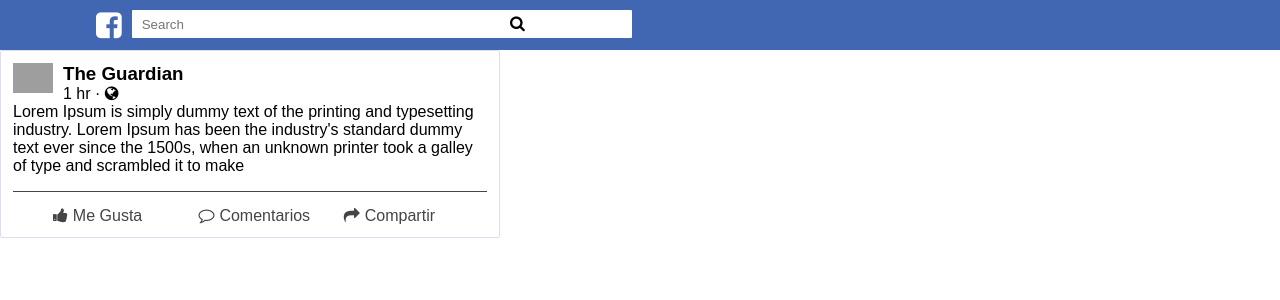
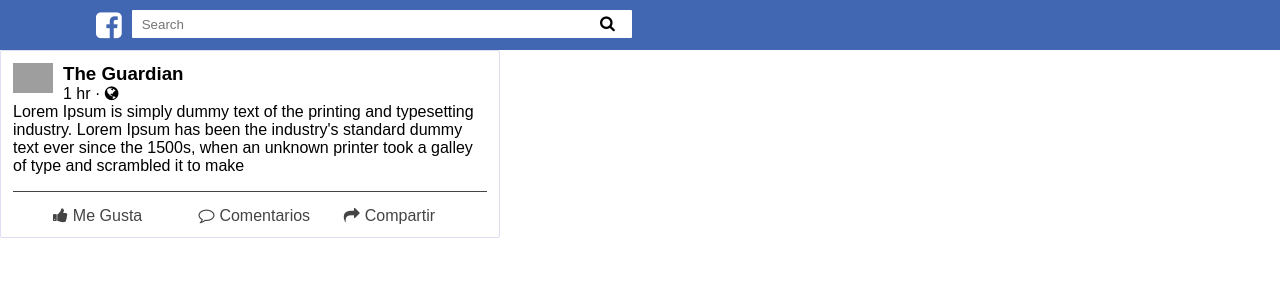
Before and after one commit to DamianAllende/reactbook, a React (Create React App) app: page / in a window 1280 px wide. Shown: the top 300 px of the page. Built offline with nearby package versions, Linux system fonts and the light colour scheme; grey boxes are pictures that could not be loaded.

Commit message:
align icon Search

```diff
--- a/src/App.css
+++ b/src/App.css
@@ -108,7 +108,7 @@
 }
 .head__search .fa{
   position: absolute;
-  left: 510px;
+  left: 600px;
   top: 15px;
 }
 
```
